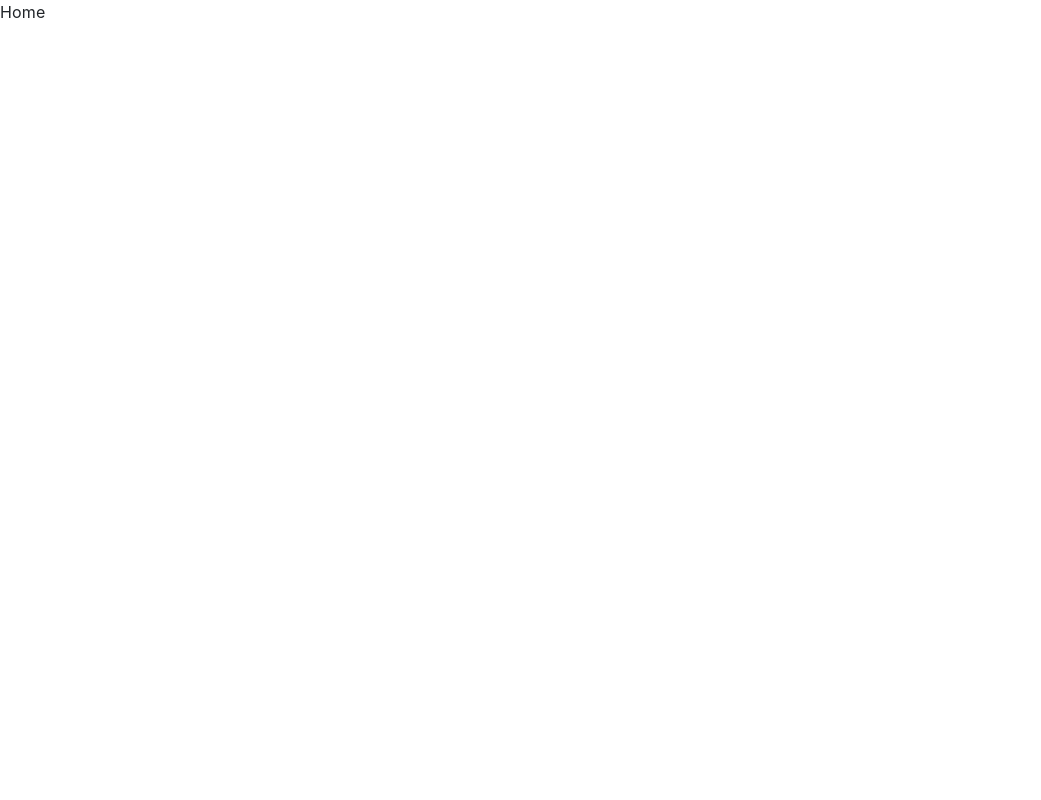
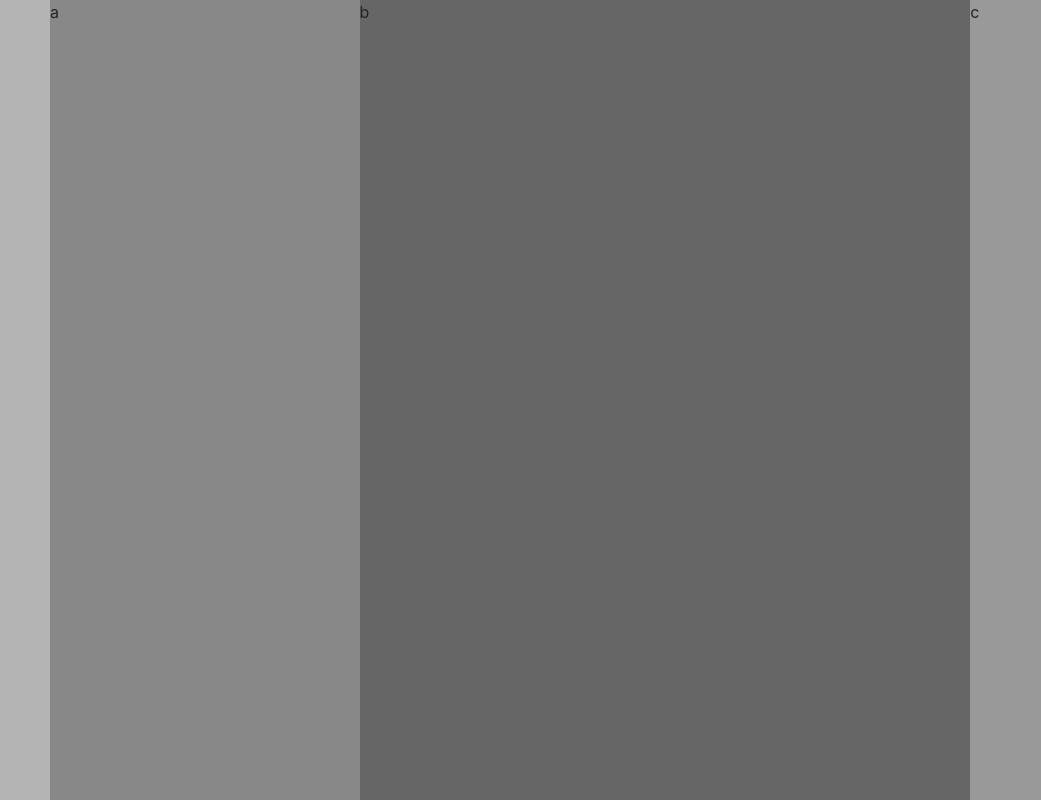
Before and after one commit to nrin31266/message-app, a Next.js app: page / in a window 1280 px wide. Shown: the whole page, without its empty margins (0-1041 px from the left). Built offline with nearby package versions, Linux system fonts and the light colour scheme.

Commit message:
middleware

```diff
--- a/src/app/globals.css
+++ b/src/app/globals.css
@@ -1,3 +1,22 @@
+
+@media (max-width: 575.98px) {
+
+}
+
+@media (min-width: 576px) and (max-width: 767.98px) {
+
+}
+
+@media (min-width: 768px) and (max-width: 991.98px) {
+
+}
+
+@media (min-width: 992px) {
+
+}
+
+
+
 .custom-scrollbar::-webkit-scrollbar{
   width: 8px;
 }
@@ -12,3 +31,29 @@
 .custom-scrollbar::-webkit-scrollbar-thumb:hover{
   background-color: #888;
 }
+
+
+.chat-container {
+  display: flex;
+}
+
+.chat-left{
+  flex-grow: 1;
+  background-color: #888;
+}
+
+.chat-right{
+  flex-grow: 1;
+  background-color: #999;
+}
+
+.chat-body{
+  flex-grow: 2;
+  background-color: #666;
+}
+
+.menu-left{
+  background-color: #b4b4b4;
+  width: 50px;
+  height: 100vh;
+}
--- a/src/app/page.tsx
+++ b/src/app/page.tsx
@@ -1,9 +1,10 @@
-import React from 'react'
+"use client"
 
-const Home = () => {
-  return (
-    <div>Home</div>
-  )
-}
+import HomeComponent from "@/components/HomeComponent";
 
-export default Home
+const Page = () => {
+
+  return <><HomeComponent/></>;
+};
+
+export default Page;
--- /dev/null
+++ b/src/components/HomeComponent.tsx
@@ -0,0 +1,14 @@
+import React from "react";
+
+const HomeComponent = () => {
+  return (
+    <div className="chat-container">
+      <div className="menu-left"></div>
+      <div className="chat-left d-none d-md-block">a</div>
+      <div className="chat-body">b</div>
+      <div className="chat-right d-none d-xl-block ">c</div>
+    </div>
+  );
+};
+
+export default HomeComponent;
```
Also changed, not shown: src/app/about/page.tsx (added, +9 -0 lines), src/app/auth/authenticate/page.tsx (added, +9 -0 lines), src/app/auth/register/page.tsx (+39 -9 lines), src/app/layout.tsx (+9 -2 lines), src/middleware.ts (added, +21 -0 lines), src/routers/Routers.tsx (added, +9 -0 lines).
